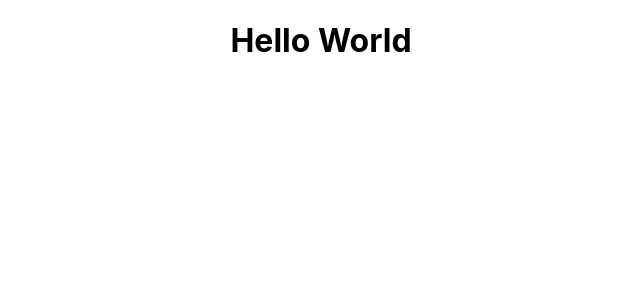
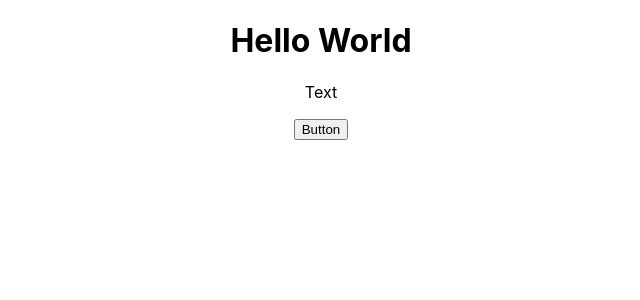
Before and after one commit to NicholasGomis/RemindMe, a React (Create React App) app in the folder remindme/: page / in a window 1280 px wide. Shown: the top 300 px of the page, without its empty margins (319-959 px from the left). Built offline with nearby package versions, Linux system fonts and the light colour scheme.

Commit message:
useState added in app.js

```diff
--- a/remindme/src/components/App/App.js
+++ b/remindme/src/components/App/App.js
@@ -1,10 +1,14 @@
 
 import './App.css';
+import ListItem from "../../components/ListItem"
+import {useState} from "react"
 
 function App() {
+  const [todos, setTodo] = useState('')
   return (
     <div className="App">
       <h1> Hello World</h1>
+      <ListItem />
     </div>
   );
 }
--- a/remindme/src/components/ListItem/index.js
+++ b/remindme/src/components/ListItem/index.js
@@ -1,11 +1,12 @@
 import React from 'react'
 
-export function ListItem(props) {
+ export default function ListItem(props) {
 
 
     return (
         <>
-
+        <p>Text</p>
+        <button>Button</button>
         </>
     )
 }
```
Also changed, not shown: 1 other file (tests, documents, lock files or other folders).
